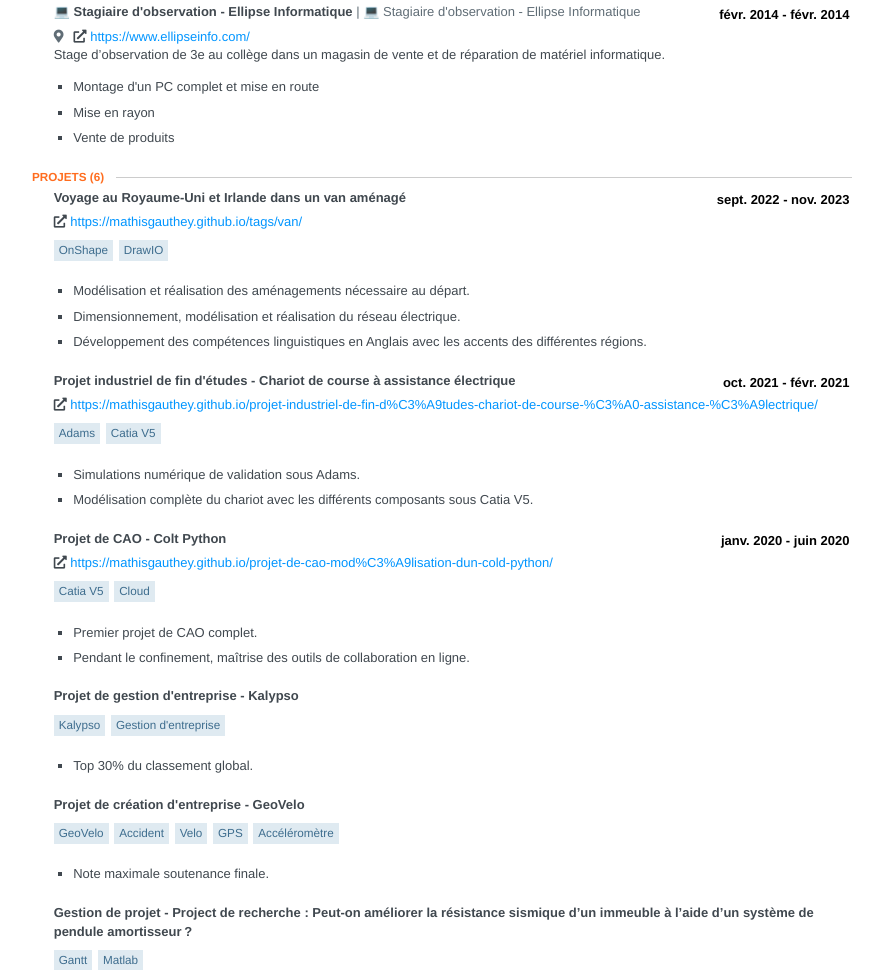
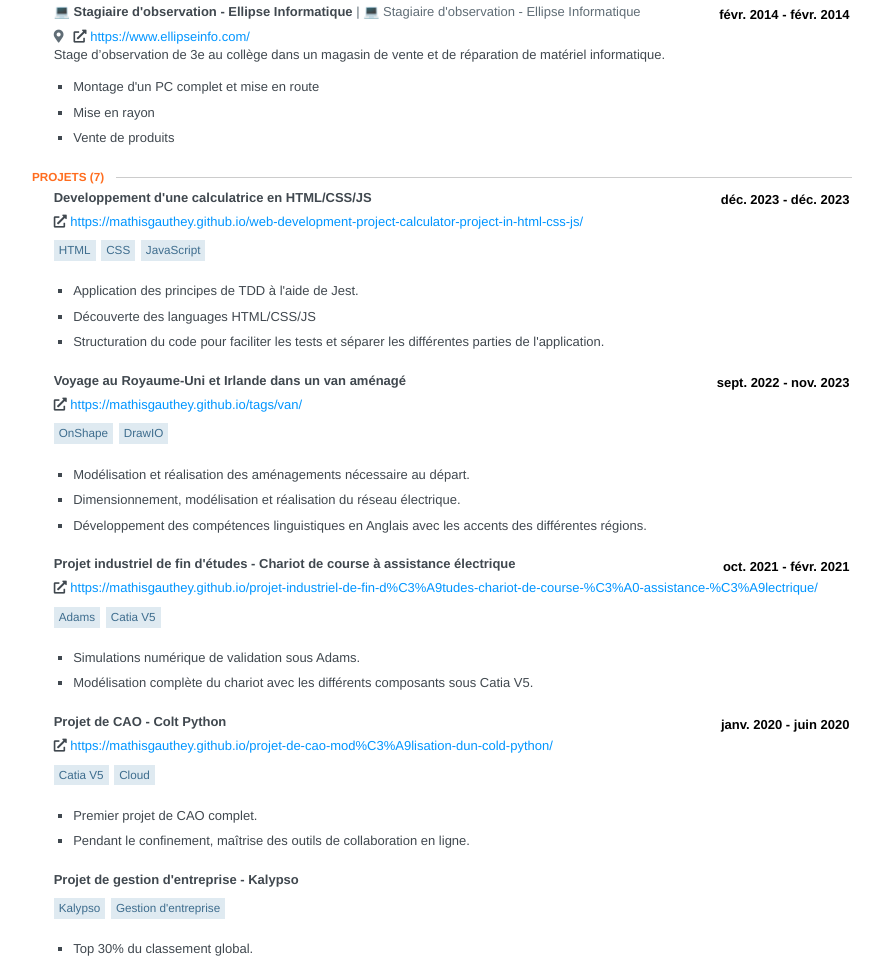
Before and after one commit to mathisgauthey/CV, a website: page index.html in a window 1280 px wide. Shown: the part 2198-3168 px from the top of the page, without its empty margins (198-1078 px from the left). Drawn offline with Linux system fonts and the light colour scheme.

Commit message:
added webCalculator project

```diff
--- a/index.html
+++ b/index.html
@@ -1342,9 +1342,35 @@ section .location {
     </section>
     <section class="section">
       <header>
-        <h2 class='section-title'>Projets <span class="item-count">(6)</span></h2>
+        <h2 class='section-title'>Projets <span class="item-count">(7)</span></h2>
       </header>
       <section id="projects">
+        <section class="project-item">
+
+          <header class="clear">
+            <div class="position">Developpement d&#x27;une calculatrice en HTML/CSS/JS</div>
+            <div class="date">
+              <span class="startDate">déc. 2023</span>
+              <span class="endDate">- déc. 2023</span>
+            </div>
+          </header>
+          <span class="website">
+            <span class="fas fa-external-link-alt"></span>
+            <a target="_blank" href="https://mathisgauthey.github.io/web-development-project-calculator-project-in-html-css-js/">https://mathisgauthey.github.io/web-development-project-calculator-project-in-html-css-js/</a>
+          </span>
+          <ul class="keywords">
+              <li>HTML</li>
+              <li>CSS</li>
+              <li>JavaScript</li>
+          </ul>
+          <div class="item">
+            <ul class="highlights">
+                <li><p><p>Application des principes de TDD à l'aide de Jest.</p></p></li>
+                <li><p><p>Découverte des languages HTML/CSS/JS</p></p></li>
+                <li><p><p>Structuration du code pour faciliter les tests et séparer les différentes parties de l'application.</p></p></li>
+            </ul>
+          </div>
+        </section>
         <section class="project-item">
 
           <header class="clear">
```
Also changed, not shown: resume.json (+22 -0 lines), 1 other file.
